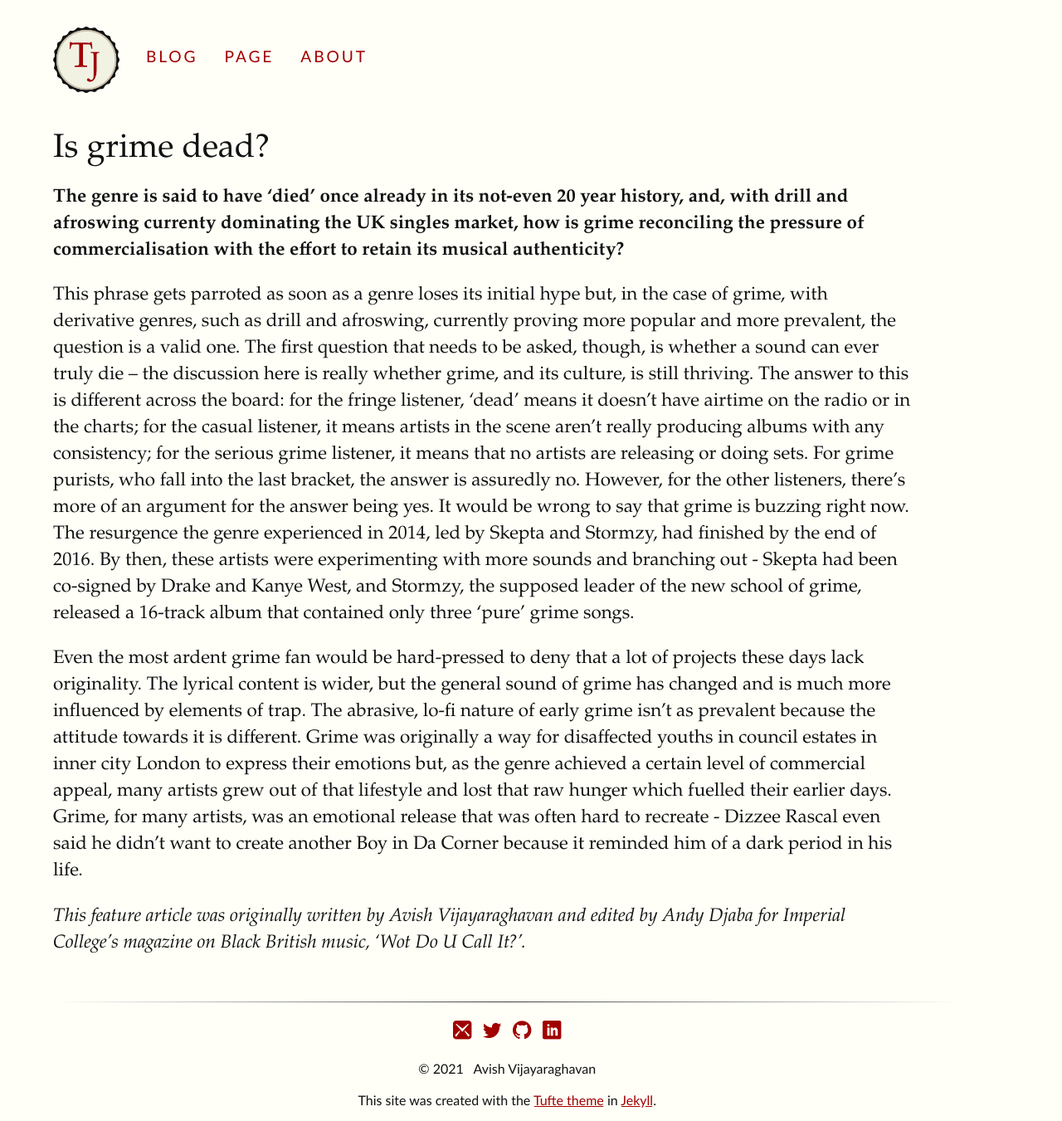
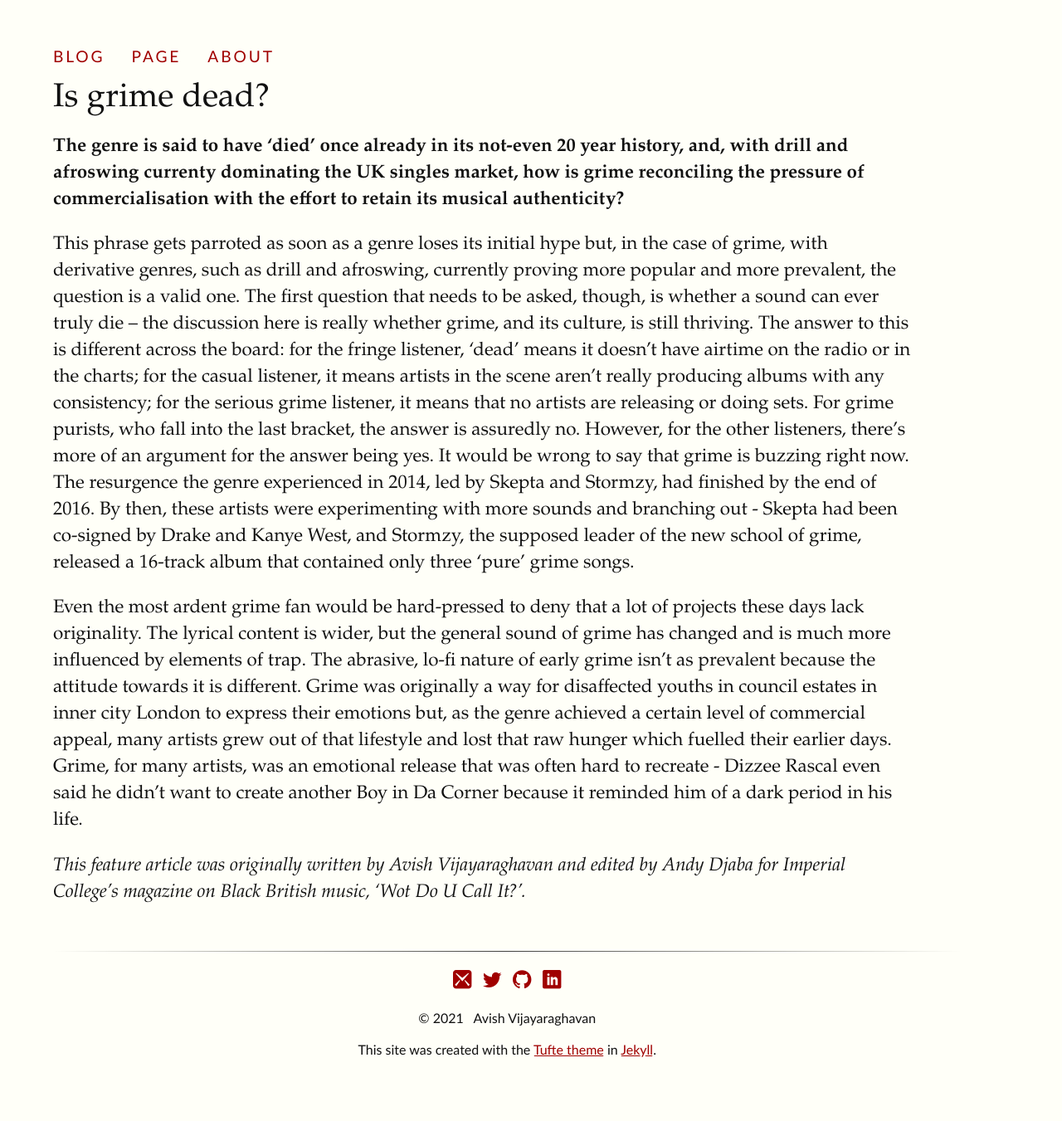
Before and after one commit to avishvj/avishvj.github.io, a Jekyll site: the page built from _posts/2020-12-12-is-grime-dead.md, in a window 1280 px wide. Shown: the whole page at 83% size. Built offline with Jekyll 4.4.1, drawn with Linux system fonts in a browser that asks for light colours; some web fonts are replaced; after the commit the page ends 1290 px from its top, so only the background shows below that.

Commit message:
update grime page with excerpt

```diff
--- a/_data/social.yml
+++ b/_data/social.yml
@@ -2,5 +2,5 @@
   icon: icon-twitter
 - link: //github.com/avishvj
   icon: icon-github
-- link: //www.linkedin.com/avishvj
+- link: //www.linkedin.com/in/avish-vijayaraghavan/
   icon: icon-linkedin
--- a/_includes/header.html
+++ b/_includes/header.html
@@ -1,7 +1,7 @@
 <!--- Header and nav template site-wide -->
 <header>
     <nav class="group">
-	<a href="{{site.baseurl}}/"><img class="badge" src="{{site.baseurl}}/assets/img/badge_1.png" alt="CH"></a>
+	<!--<a href="{{site.baseurl}}/"><img class="badge" src="{{site.baseurl}}/assets/img/badge_1.png" alt="CH"></a>-->
 	{% for node in site.pages %}
 		{% unless node.nav_exclude %}
 		    {% if page.url == node.url %}
--- /dev/null
+++ b/_layouts/full-width-article.html
@@ -0,0 +1,13 @@
+<!DOCTYPE html>
+<html>
+  {% include head.html %}
+  <body class="full-width">
+    {% include header.html %}
+    <article>
+      <h1>{{ page.title}}</h1>
+      {{ content }}
+    </article>
+    {% include print-footer.html %}
+    {% include footer.html %}
+  </body>
+</html>
--- a/_posts/2020-12-12-is-grime-dead.md
+++ b/_posts/2020-12-12-is-grime-dead.md
@@ -1,6 +1,7 @@
 ---
-layout: full-width
+layout: full-width-article
 title:  "Is grime dead?"
+excerpt: "The genre is said to have 'died' once already in its not-even 20 year history, and, with drill and afroswing currenty dominating the UK singles market, how is grime reconciling the pressure of commercialisation with the effort to retain its musical authenticity?"
 date:   2019-06-15 17:04:01
 categories: jekyll css
 ---
```
